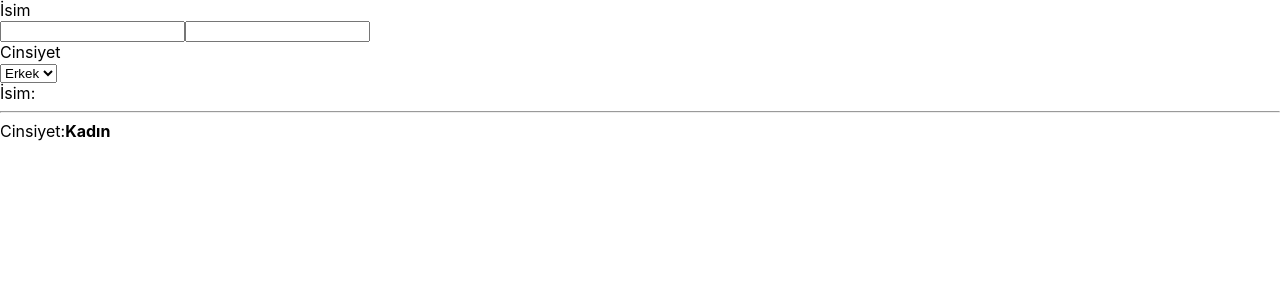
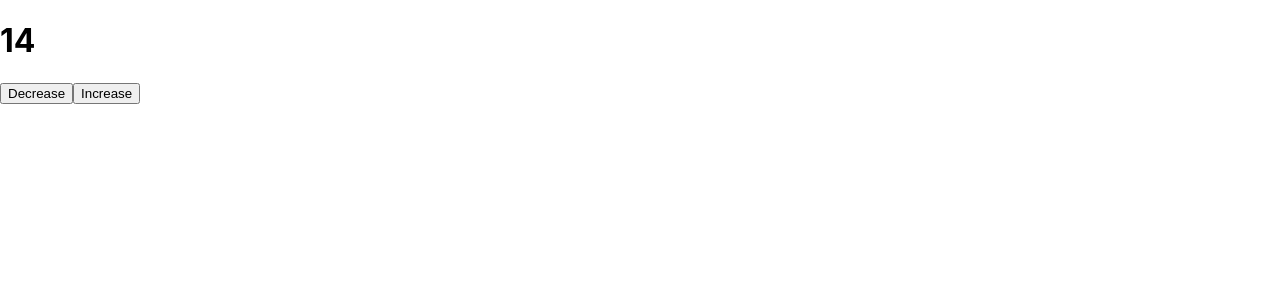
Before and after one commit to seymagundogduu/turkcell-react-egitimi, a React (Create React App) app: page / in a window 1280 px wide. Shown: the top 300 px of the page. Built offline with nearby package versions, Linux system fonts and the light colour scheme.

Commit message:
setInterval

```diff
--- a/src/App.js
+++ b/src/App.js
@@ -1,12 +1,13 @@
 import React from "react"
-import Form from "./react-101/components/Form";
+import Counter from "./react-101/components/Counter";
+
 
 
 
 function App() {
   return (
     <>
-   <Form/>
+   <Counter/>
     </>
 
   );
@@ -33,6 +34,7 @@ export default App;
 //      friends={["Ahmet" , "Murat" , "Ayşe" , "Fatma"]}  */}
 
 //      <Counter/>
+//       <Form/>
 
 //      {/* <User_2/> */}
 //      {/* <Colors/> */}
--- a/src/react-101/components/Counter.js
+++ b/src/react-101/components/Counter.js
@@ -1,7 +1,24 @@
-import {useState} from 'react'
+import {useState, useEffect} from 'react'
 
 function Counter() {
-    const [add, setAdd] = useState(0)
+    const [add, setAdd] = useState(0);
+
+    // useEffect(()=> {
+    //   console.log("bir state değişti");
+    // })
+    // useEffect(() => {
+    //   console.log("component mount edildi");
+    // } , []);
+  //   useEffect(()=> {
+  // console.log("add sürekli değişti")
+  //   }, [add])
+
+useEffect(() => {
+  setInterval(() => {
+setAdd((prev) => prev+1)
+  },1000)
+},[])
+
   return (
     <div>
       <h1>{add}</h1>
```
